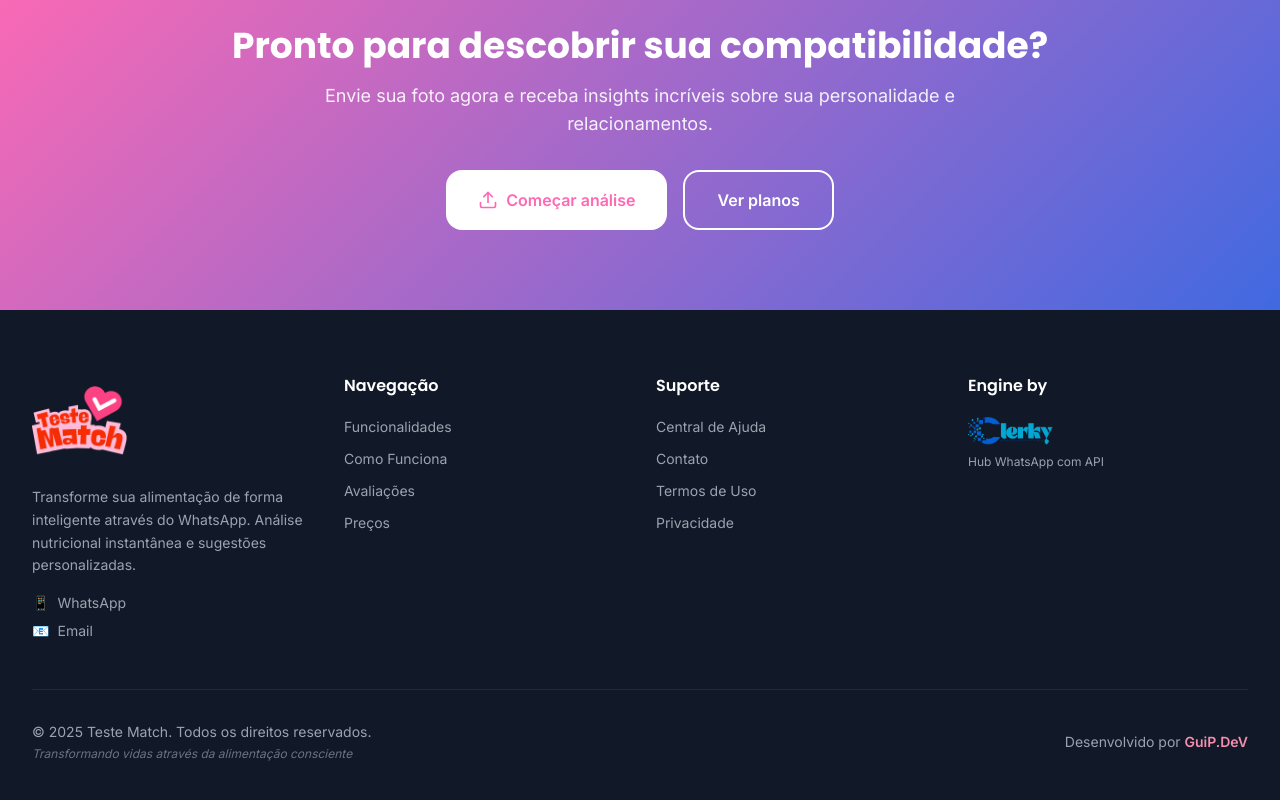
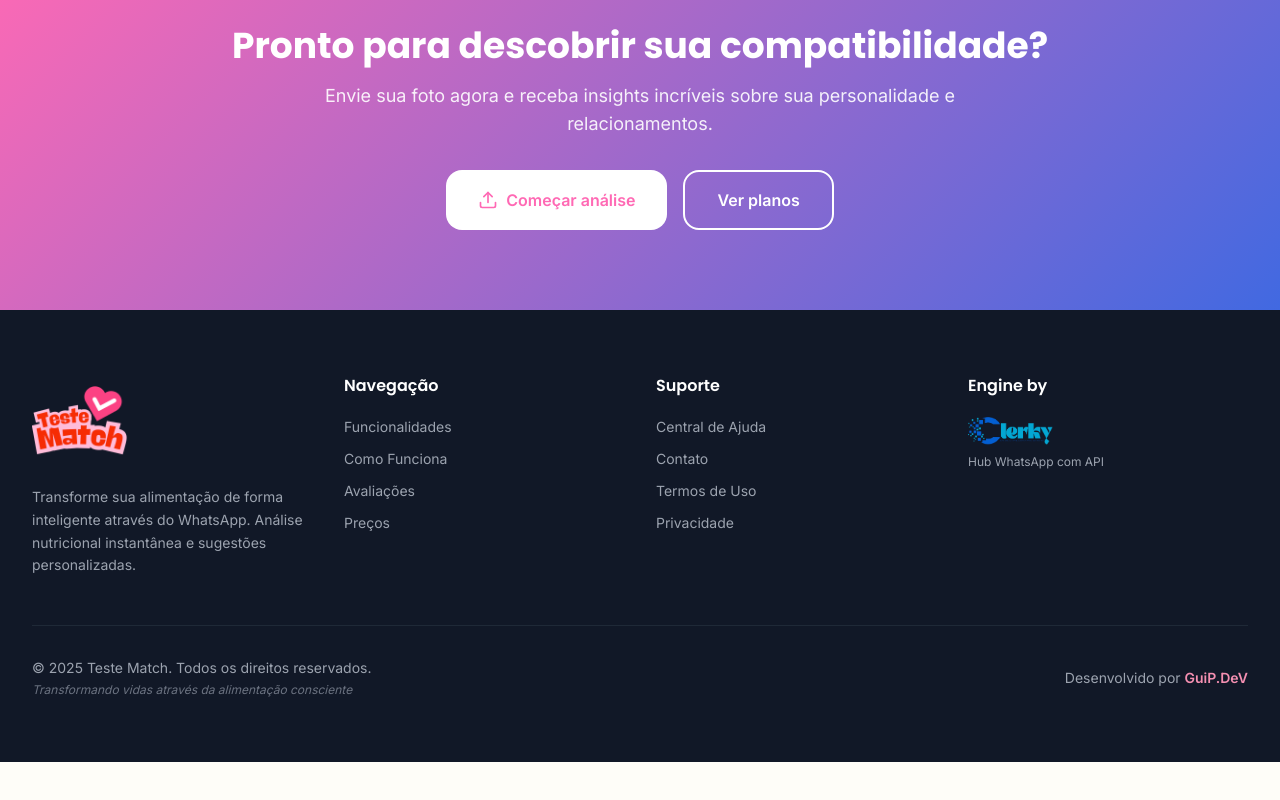
Before and after one commit to guipratiko/front-testematch, a React (Create React App) app: page / in a window 1280 px wide. Shown: the part 2132-2932 px from the top of the page. After the commit the page ends 2894 px from the top, so only its background shows below. Built offline with nearby package versions, Linux system fonts and the light colour scheme; no server answers.

Commit message:
Remove links WhatsApp e Email do rodape

```diff
--- a/src/components/Footer.js
+++ b/src/components/Footer.js
@@ -15,24 +15,6 @@ const Footer = () => {
             <p className="text-gray-400 text-sm leading-relaxed">
               Transforme sua alimentação de forma inteligente através do WhatsApp. Análise nutricional instantânea e sugestões personalizadas.
             </p>
-            <div className="flex flex-col space-y-2 mt-4">
-              <a
-                href="https://wa.me/556293557070"
-                target="_blank"
-                rel="noopener noreferrer"
-                className="flex items-center space-x-2 text-gray-400 hover:text-white transition-colors text-sm"
-              >
-                <span>📱</span>
-                <span>WhatsApp</span>
-              </a>
-              <a
-                href="mailto:contato@testematch.com"
-                className="flex items-center space-x-2 text-gray-400 hover:text-white transition-colors text-sm"
-              >
-                <span>📧</span>
-                <span>Email</span>
-              </a>
-            </div>
           </div>
 
           {/* Navegação */}
```
Also changed, not shown: 1 other file (tests, documents, lock files or other folders).
